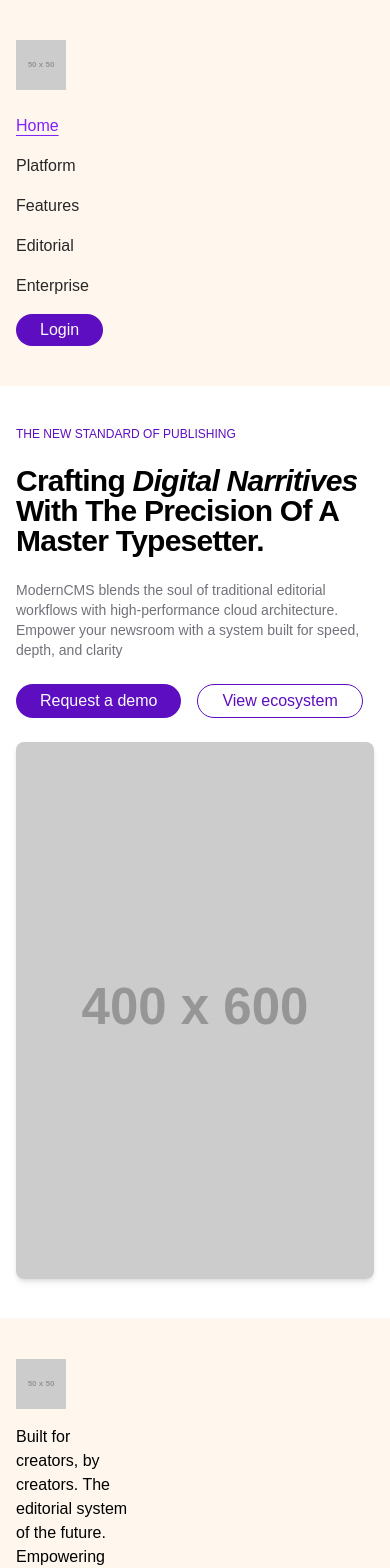
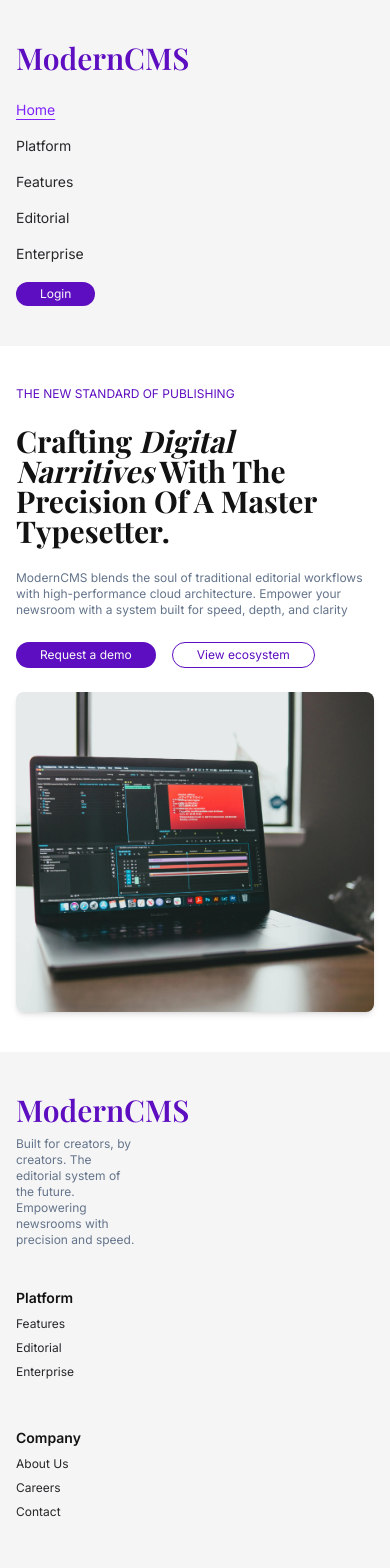
Before and after one commit to dhirajgrg/cms-63, a React (Vite) app: page / in a window 390 px wide. Shown: the top 1568 px of the page. Built offline with nearby package versions, Linux system fonts and the light colour scheme.

Commit message:
fixing responsiveness for  small , medium and large screen

```diff
--- a/src/components/footer/Footer.tsx
+++ b/src/components/footer/Footer.tsx
@@ -1,4 +1,3 @@
-import Logo from "../ui/Logo.tsx";
 import Para from "../ui/Para.tsx";
 
 import { NavLink } from "react-router";
@@ -6,7 +5,6 @@
 const footerMenus = [
   {
     title: "Platform",
-    link: "/platform",
     subMenus: [
       { title: "Features", link: "/features" },
       { title: "Editorial", link: "/Editorial" },
@@ -15,7 +13,6 @@
   },
   {
     title: "Company",
-    link: "/company",
     subMenus: [
       { title: "About Us", link: "/company/about" },
       { title: "Careers", link: "/company/careers" },
@@ -24,7 +21,6 @@
   },
   {
     title: "Legal",
-    link: "/legal",
     subMenus: [
       { title: "Privacy Policy", link: "/legal/privacy" },
       { title: "Terms of Service", link: "/legal/terms" },
@@ -35,26 +31,34 @@
 
 const Footer = () => {
   return (
-    <div className="flex flex-col md:flex-row gap-10 bg-orange-50 shadow shadow-zinc-300 px-4 py-10  md:max-w-5xl md:mx-auto md:px-6 md:justify-between">
+    <div className="flex flex-col md:flex-row gap-10 bg-tertiary px-4 py-10  md:px-10 md:justify-between lg:max-w-7xl lg:mx-auto">
       <div className="w-1/3  ">
-        <Logo src="https://placehold.co/50x50" className="pb-4" />
-        <Para>
+        <div className="pb-2 ">
+          <NavLink
+            to="/"
+            className="  cursor-pointer text-violet-800 font-playfair  text-3xl font-semibold hover:scale-105 transition-all duration-200 "
+          >
+            ModernCMS
+          </NavLink>
+        </div>
+        <Para className="text-xs font-inter text-secondary md:max-w-5xl md:pr-6">
           Built for creators, by creators. The editorial system of the future.
           Empowering newsrooms with precision and speed.
         </Para>
       </div>
       <div className="flex flex-col md:flex-row gap-10">
         {footerMenus.map((menu) => (
-          <div key={menu.link}>
-            <h3 className="font-semibold text-lg mb-2">{menu.title}</h3>
-            <ul>
+          <div key={menu.title}>
+            <h3 className="font-semibold text-sm font-inter text-neutral mb-2">
+              {menu.title}
+            </h3>
             {menu.subMenus.map((subMenu) => (
               <NavLink
                 key={subMenu.link}
                 to={subMenu.link}
                 className={({
                   isActive,
-                  }) => `flex flex-col mb-1 hover:-translate-y-0.5 transition-all duration-75 hover:text-violet-400 focus:text-violet-600 underline-offset-4
+                }) => `flex flex-col mb-2 text-xs font-inter text-neutral hover:-translate-y-0.5 transition-all duration-75 hover:text-violet-400 focus:text-violet-600 underline-offset-4
                      ${
                        isActive
                          ? "text-violet-600 underline"
@@ -65,7 +69,6 @@
                 {subMenu.title}
               </NavLink>
             ))}
-            </ul>
           </div>
         ))}
       </div>
--- a/src/components/forms/RHFInput.tsx
+++ b/src/components/forms/RHFInput.tsx
@@ -6,9 +6,9 @@
   return (
     <div className="flex flex-col gap-2 mt-4">
       {(label || labelRight) && (
-        <LabelForm className="flex justify-between items-center">
+        <LabelForm className="flex justify-between items-center text-sm text-neutral font-inter">
           <p>{label}</p>
-          <p className="text-xs text-violet-800 hover:text-violet-500">
+          <p className="text-xs text-violet-800 hover:text-violet-500 cursor-pointer">
             {labelRight}
           </p>
         </LabelForm>
--- a/src/components/header/Header.tsx
+++ b/src/components/header/Header.tsx
@@ -1,36 +1,37 @@
 import Button from "../ui/Button.tsx";
 import Para from "../ui/Para.tsx";
+import bgHero from "../../assets/images/bgHero.webp"
 
 const Header = () => {
   return (
-    <div className="flex flex-col md:flex-row gap-6 bg-white  px-4 py-10  md:py-20  md:max-w-5xl md:mx-auto md:px-6 md:justify-between">
-      <div className="md:w-2/3 flex flex-col gap-6 md:py-20">
-        <Para className="uppercase rounded-full text-violet-800 text-xs">
+    <div className="flex flex-col md:flex-row gap-6 md:gap-20 bg-white  px-4 py-10  md:py-20   md:px-10 md:justify-between lg:max-w-7xl lg:mx-auto">
+      <div className="md:w-2/4 flex flex-col gap-6  ">
+        <Para className="uppercase rounded-full text-violet-800 text-xs font-inter">
           the new standard of publishing
         </Para>
-        <h1 className="text-3xl md:text-4xl font-bold leading-none tracking-tight text-left capitalize ">
+        <h1 className="text-3xl md:text-4xl font-bold leading-none tracking-normal text-left capitalize font-playfair text-neutral">
           Crafting <span className="italic">digital narritives</span> with the
           precision of a master typesetter.
         </h1>
-        <Para className="text-sm text-zinc-500">
+        <Para className="text-xs text-secondary font-inter md:pr-8">
           ModernCMS blends the soul of traditional editorial workflows with
           high-performance cloud architecture. Empower your newsroom with a
           system built for speed, depth, and clarity
         </Para>
         <div className="flex gap-4">
-          <Button className="  cursor-pointer bg-violet-800 hover:bg-violet-500 text-zinc-50 rounded-full  px-6 py-1 md:py-2 md:px-8 hover:-translate-y-0.5 active:translate-y-0.5  transition-all duration-100 ">
+          <Button className="  cursor-pointer bg-violet-800 hover:bg-violet-500 text-zinc-50 rounded-full  px-6 py-1 md:py-2 md:px-8 hover:-translate-y-0.5 active:translate-y-0.5  transition-all duration-100 text-xs ">
             Request a demo
           </Button>
-          <Button className="  cursor-pointer bg-transparent border border-violet-800  text-violet-800 rounded-full  px-6 py-1 md:py-2 md:px-8 hover:-translate-y-0.5 active:translate-y-0.5  transition-all duration-100 ">
+          <Button className="  cursor-pointer bg-transparent border border-violet-800  text-violet-800 rounded-full  px-6 py-1 md:py-2 md:px-8 hover:-translate-y-0.5 active:translate-y-0.5  transition-all duration-100  text-xs">
             View ecosystem
           </Button>
         </div>
       </div>
-      <div className="md:w-1/3 h-full">
+      <div className="md:w-2/4 h-full">
         <img
-          src="https://placehold.co/400x600"
+          src={bgHero}
           alt="Header Image"
-          className="w-full h-auto rounded-lg shadow-md"
+          className="w-full object-center object-cover h-80 md:h-96  rounded-lg shadow-md"
         />
       </div>
     </div>
--- a/src/components/navbar/Navbar.tsx
+++ b/src/components/navbar/Navbar.tsx
@@ -1,4 +1,3 @@
-import Logo from "../ui/Logo.tsx";
 import Button from "../ui/Button.tsx";
 import { NavLink } from "react-router";
 
@@ -12,23 +11,25 @@
 
 const Navbar = () => {
   return (
-    <div className="flex flex-col  bg-orange-50 shadow shadow-zinc-300 px-4 py-10  md:max-w-5xl md:mx-auto md:flex-row md:justify-between md:items-center md:py-4 md:px-6">
-      <div className="w-28  hover:-translate-y-0.5 transition-all duration-75">
-        <NavLink to="/">
-          <Logo src="https://placehold.co/50x50" />
+    <div className="flex flex-col  bg-tertiary  px-4 py-10   md:flex-row  md:justify-between md:items-center md:py-4 md:px-10 lg:max-w-7xl lg:mx-auto">
+      <div className="w-28 ">
+        <NavLink
+          to="/"
+          className="text-violet-800 font-playfair  text-3xl font-semibold "
+        >
+          ModernCMS
         </NavLink>
       </div>
-      <div className="flex flex-col justify-start items-start gap-4 mt-6  md:flex-row md:items-center md:gap-10 md:mt-0">
+      <div className="flex flex-col justify-start items-start gap-4 mt-6  md:flex-row md:items-center md:gap-6 md:mt-0">
         {menus.map((menu) => (
           <NavLink
             className={({ isActive }) =>
-              `hover:-translate-y-0.5 transition-all duration-75 focus:underline underline-offset-4 ${
+              `font-inter text-sm hover:-translate-y-0.5 transition-all duration-75 focus:underline underline-offset-4 text-neutral ${
                 isActive
                   ? "text-violet-600 underline"
                   : "text-zinc-800 hover:text-violet-400"
               }`
             }
-
             key={menu.link}
             to={menu.link}
           >
@@ -38,7 +39,7 @@
       </div>
       <div className="flex flex-col justify-start items-start gap-4 mt-4 md:flex-row md:items-center md:gap-6 md:mt-0">
         <NavLink to="/login">
-          <Button className="  cursor-pointer bg-violet-800 hover:bg-violet-500 text-zinc-50 rounded-full  px-6 py-1 md:py-2 md:px-8 hover:-translate-y-0.5 active:translate-y-0.5  transition-all duration-100 ">
+          <Button className="  cursor-pointer bg-violet-800 hover:bg-violet-500 text-zinc-50 rounded-full  px-6 py-1 md:py-2 md:px-8 hover:-translate-y-0.5 active:translate-y-0.5  transition-all duration-100 text-xs ">
             Login
           </Button>
         </NavLink>
--- a/src/index.css
+++ b/src/index.css
@@ -1,4 +1,17 @@
+@import url("https://fonts.googleapis.com/css2?family=Inter:wght@100..900&family=Playfair+Display:wght@400..900&display=swap");
+
+@theme {
+  --color-primary: #4f46e5;
+  --color-secondary: #64748b;
+  --color-tertiary: #F5F5F5;
+  --color-neutral: #121212;
+
+  --font-playfair: "Playfair Display", serif;
+  --font-inter: "Inter", sans-serif;
+}
 @import "tailwindcss";
+
 body {
-  font-family:sans-serif;
+  background-color: #ffffff;
+  font-family: var(--font-inter);
 }
--- a/src/pages/layouts/AdminLayout.tsx
+++ b/src/pages/layouts/AdminLayout.tsx
@@ -13,8 +13,8 @@
   return (
     <div className="flex bg-orange-50 p-10 h-screen">
       <aside className="md:w-1/4 border-r-zinc-200 border-r-2  ">
-        <h1 className="text-2xl font-semibold">Editoriol Studio</h1>
-        <Para>System Administratir</Para>
+        <h1 className="text-2xl font-semibold font-playfair text-neutral">Editoriol Studio</h1>
+        <Para className="text-neutral font-inter text-sm">System Administratir</Para>
         <div className="flex flex-col gap-2 mt-4">
           {DashboardMenu.map((menu) => (
             <NavLink
@@ -22,7 +22,7 @@
               key={menu.title}
               end={menu.link === "/admin"}
               className={({ isActive }) =>
-                `hover:-translate-y-0.5 transition-all duration-75 focus:underline underline-offset-4
+                `hover:-translate-y-0.5 transition-all  duration-75 focus:underline underline-offset-4 text-neutral font-inter text-sm
                 ${
                   isActive
                     ? "text-violet-600 bg-zinc-200 px-2 py-2 rounded mr-4 border-l-violet-600 border-l-4 underline transition-all duration-200"
```
Also changed, not shown: src/components/forms/LoginForm.tsx (+6 -6 lines), src/components/forms/RegisterForm.tsx (+7 -7 lines), src/assets/images/bgHero.webp (renamed from src/assets/images/pexels-introspectivedsgn-7485213.webp). Lines whose indentation alone changed are shown as unchanged.
